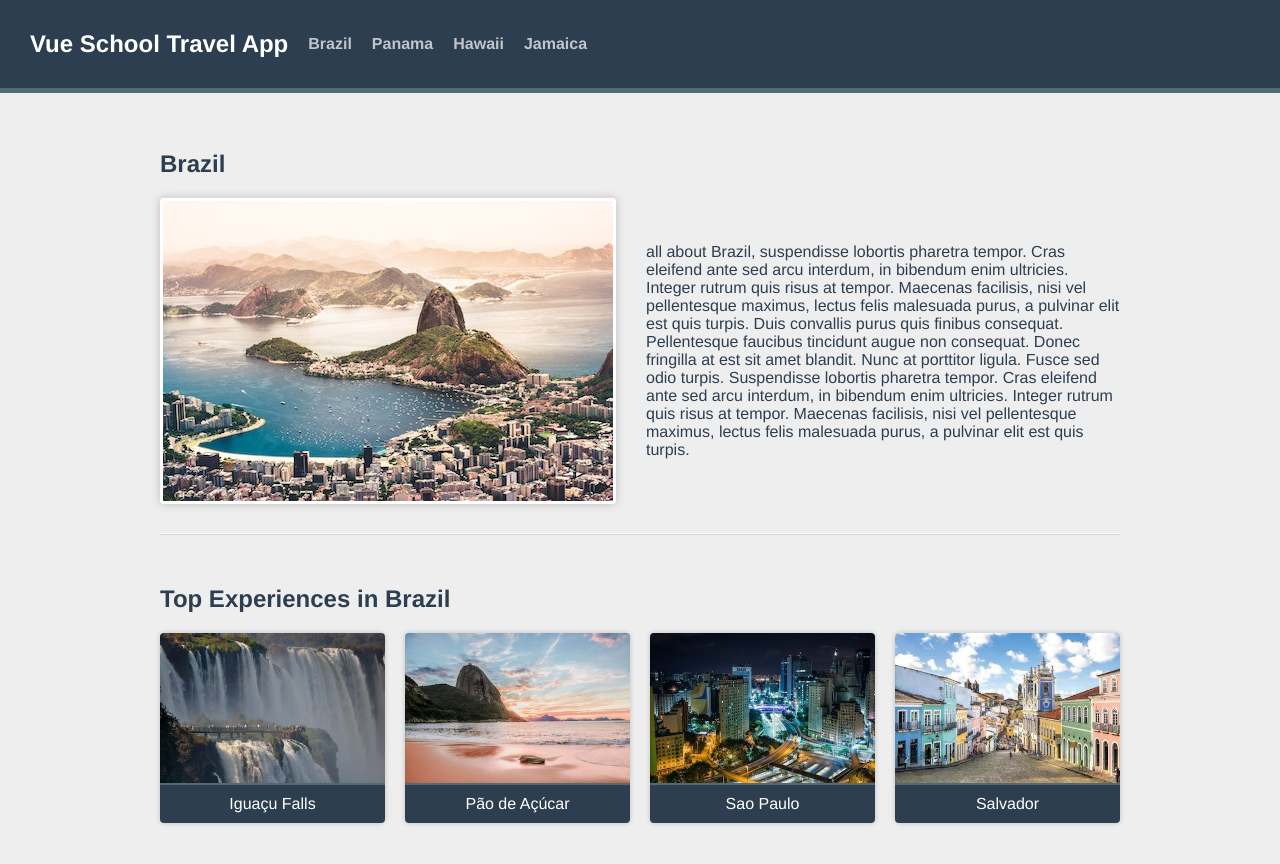
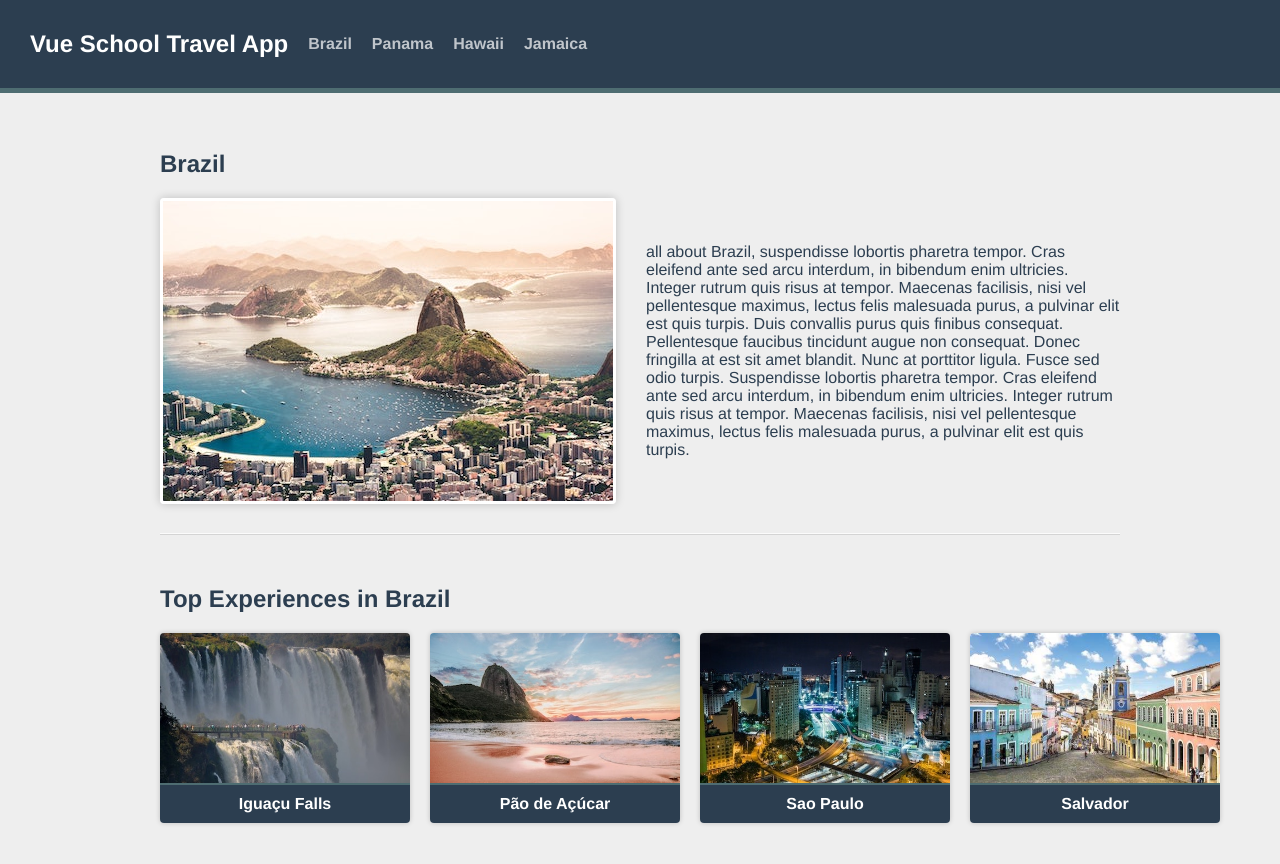
Before and after one commit to MS-D-rei/VueRouter4SampleApp, a Vue app: page /destination/1/1 in a window 1280 px wide. Shown: the top 864 px of the page. Built offline with nearby package versions, Linux system fonts and the light colour scheme.

Commit message:
add experience route link and setting

```diff
--- a/src/router/index.js
+++ b/src/router/index.js
@@ -14,7 +14,15 @@
     path: "/destination/:id/:slug",
     name: "destination.show",
     component: () => import("@/views/DestinationShow.vue"),
-    props: route => ({ id: parseInt(route.params.id) }), // return { id: parseInt(route.params.id) }
+    props: (route) => ({ ...route.params, id: parseInt(route.params.id) }), // return { id: parseInt(route.params.id) }
+  },
+  {
+    path: "/destination/:id/:slug/:experienceSlug",
+    name: "experience.show",
+    component: () => import("@/views/ExperienceShow.vue"),
+    props: (route) => ({ ...route.params, id: parseInt(route.params.id) }),
+    // prop function returns all of the props that will be passed to the component
+    // even though the slug and experience slug exist in the path, they will not make it as params to the component
   },
 ];
 
--- a/src/views/DestinationShow.vue
+++ b/src/views/DestinationShow.vue
@@ -61,12 +61,14 @@
   <section class="experiences">
     <h2>Top Experiences in {{ destination.name }}</h2>
     <div class="cards">
-      <!-- :experience="experience" is passing props to child component -->
-      <ExperienceCard
+      <router-link
         v-for="experience in destination.experiences"
         :key="experience.slug"
-        :experience="experience"
-      />
+        :to="{ name: 'experience.show', params: { experienceSlug: experience.slug } }"
+      >
+        <!-- :experience="experience" is passing props to child component -->
+        <ExperienceCard :experience="experience" />
+      </router-link>
     </div>
   </section>
 </template>
--- /dev/null
+++ b/src/views/ExperienceShow.vue
@@ -0,0 +1,35 @@
+<template>
+  <section>
+    <h1>{{ experience.name }}</h1>
+    <img :src="`/images/${experience.image}`" :alt="experience.name" />
+    <p>{{ experience.description }}</p>
+  </section>
+</template>
+
+<script setup>
+import { computed } from "vue";
+import sourceData from "/src/data.json";
+const props = defineProps({
+  id: {
+    type: Number,
+    required: true,
+  },
+  experienceSlug: {
+    type: String,
+    required: true,
+  },
+});
+
+const destination = computed(() => {
+  return sourceData.destinations.find(
+    (destination) => destination.id === props.id
+  );
+});
+const experience = computed(() => {
+  return destination.value.experiences.find(
+    (experience) => experience.slug === props.experienceSlug
+  );
+});
+</script>
+
+<style lang="scss" scoped></style>
```
